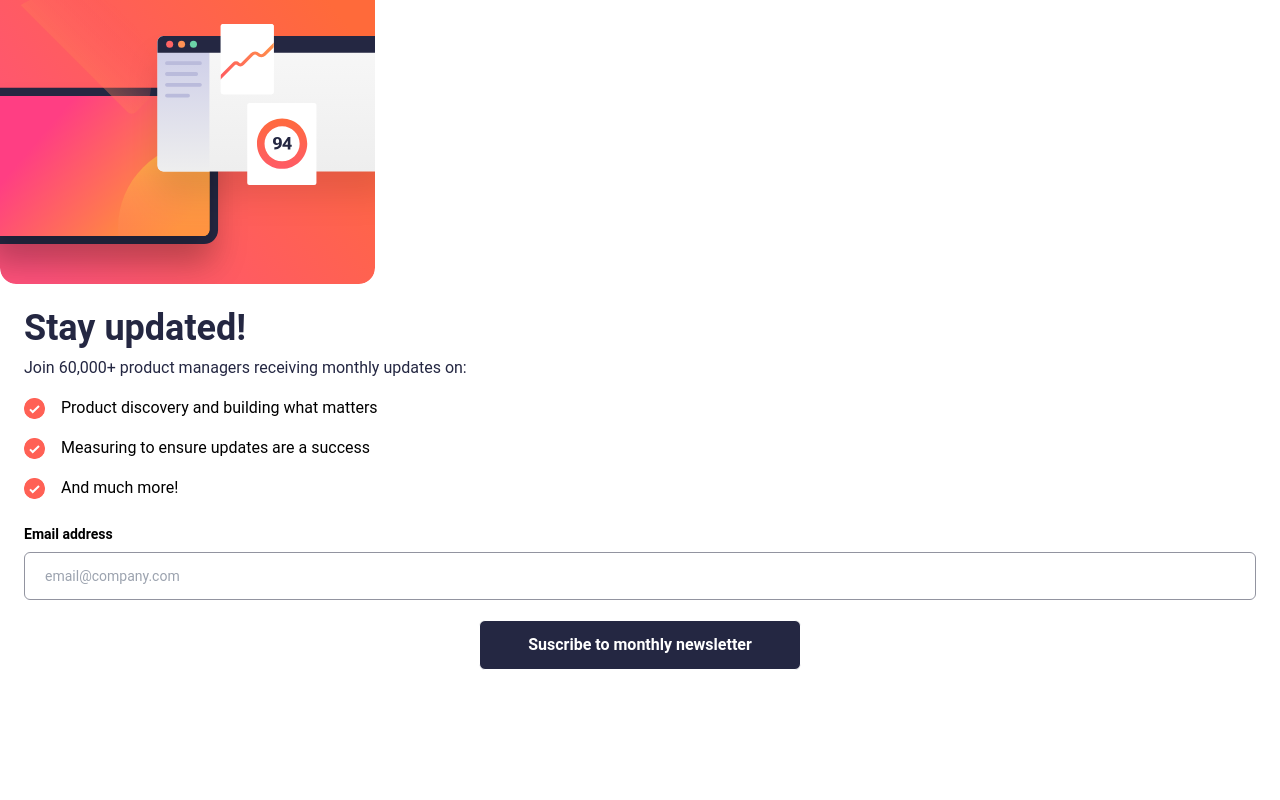
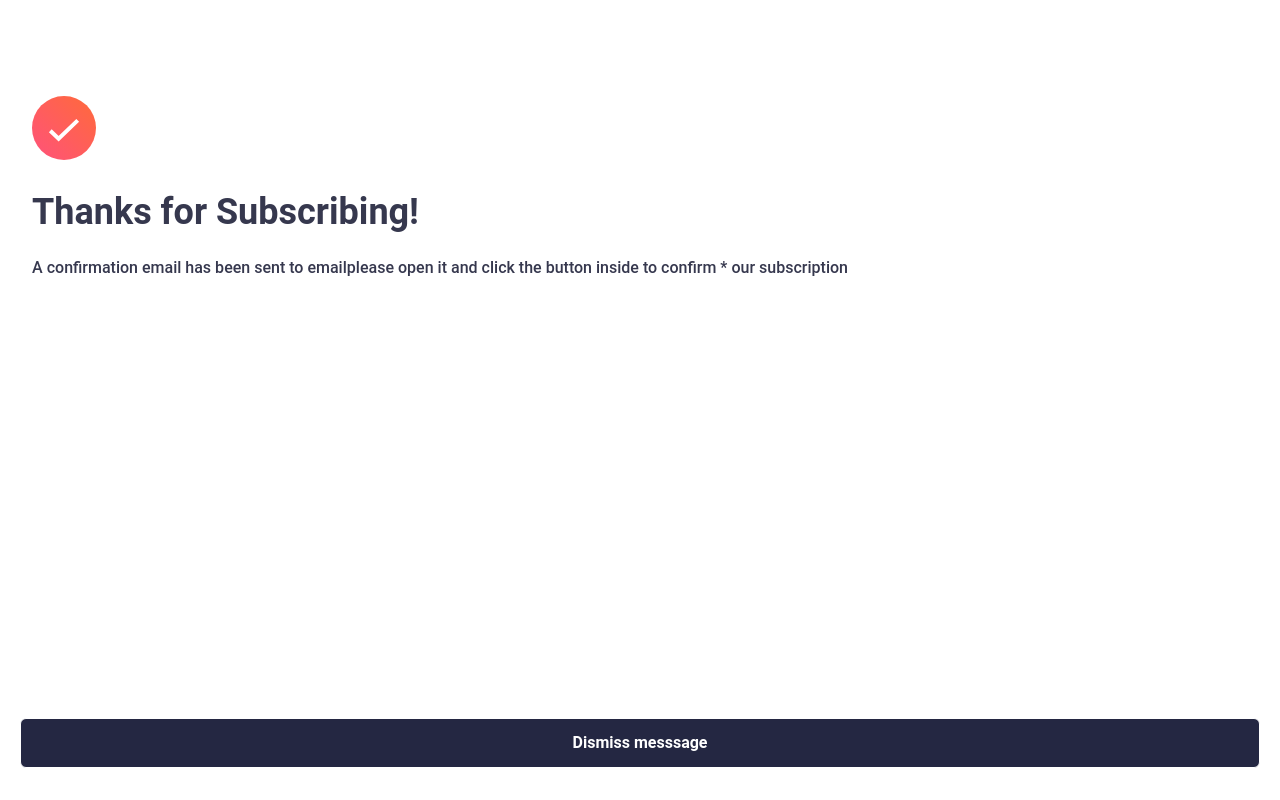
Before and after one commit to AlexProcess/TailwindCSS, a React (Vite) app in the folder newsletter/: page / in a window 1280 px wide. Built offline with nearby package versions, Linux system fonts and the light colour scheme; no server answers.

Commit message:
style: :lipstick: mock FormSuccess

```diff
--- a/newsletter/src/NewsletterApp.tsx
+++ b/newsletter/src/NewsletterApp.tsx
@@ -4,35 +4,37 @@ import { BgMobile } from "./assets/images/illustration-sign-up-mobile";
 import { BgDesktop } from "./assets/images/illustration-sign-up-desktop";
 import { InitialText } from "./components/UI/InitialText";
 import { Form } from "./components/Form/Form";
+import { FormSuccess } from "./components/Form/FormSuccess";
 
 interface NewsletterProps {}
 
 export const NewsletterApp: React.FC<NewsletterProps> = ({}) => {
-    const [isDesktop, setIsDesktop] = useState(false);
+    // const [isDesktop, setIsDesktop] = useState(false);
 
-    useEffect(() => {
-        // Verificar la resolución de pantalla
-        const handleResize = () => {
-            setIsDesktop(window.innerWidth >= 1440);
-        };
+    // useEffect(() => {
+    //     // Verificar la resolución de pantalla
+    //     const handleResize = () => {
+    //         setIsDesktop(window.innerWidth >= 1440);
+    //     };
 
-        // Agregar un event listener para cambiar la resolución
-        window.addEventListener("resize", handleResize);
+    //     // Agregar un event listener para cambiar la resolución
+    //     window.addEventListener("resize", handleResize);
 
-        // Llamar a handleResize una vez para establecer la resolución inicial
-        handleResize();
+    //     // Llamar a handleResize una vez para establecer la resolución inicial
+    //     handleResize();
 
-        // Limpiar el event listener al desmontar el componente
-        return () => {
-            window.removeEventListener("resize", handleResize);
-        };
-    }, []);
+    //     // Limpiar el event listener al desmontar el componente
+    //     return () => {
+    //         window.removeEventListener("resize", handleResize);
+    //     };
+    // }, []);
 
     return (
         <div>
-            {isDesktop ? <BgDesktop /> : <BgMobile />}
+            <FormSuccess />
+            {/* {isDesktop ? <BgDesktop /> : <BgMobile />}
             <InitialText />
-            <Form />
+            <Form /> */}
         </div>
     );
 };
--- a/newsletter/src/components/Form/FormSuccess.tsx
+++ b/newsletter/src/components/Form/FormSuccess.tsx
@@ -1,5 +1,29 @@
 import React from "react";
+import { IconSuccess } from "../../assets/images/icon-success";
 
-export const FormSuccess = () => {
-    return <div>FormSuccess</div>;
+export const FormSuccess: React.FC = ({}) => {
+    return (
+        <div className="flex px-8 py-24">
+            <div className="flex-col items-center space-y-6">
+                <div className="mb-8">
+                    <IconSuccess />
+                </div>
+                <div>
+                    <h1 className="text-4xl font-bold text-charcoalgrey">
+                        Thanks for Subscribing!
+                    </h1>
+                </div>
+                <div>
+                    <p className="font-medium text-charcoalgrey">
+                        A confirmation email has been sent to {"email"}
+                        please open it and click the button inside to confirm *
+                        our subscription
+                    </p>
+                </div>
+                <button className="absolute px-12 py-3 font-bold text-white border border-blue-700 rounded-md left-5 right-5 bottom-8 bg-dark-slate hover:bg-blue-700">
+                    Dismiss messsage
+                </button>
+            </div>
+        </div>
+    );
 };
```
Also changed, not shown: newsletter/src/assets/images/icon-success.svg.
